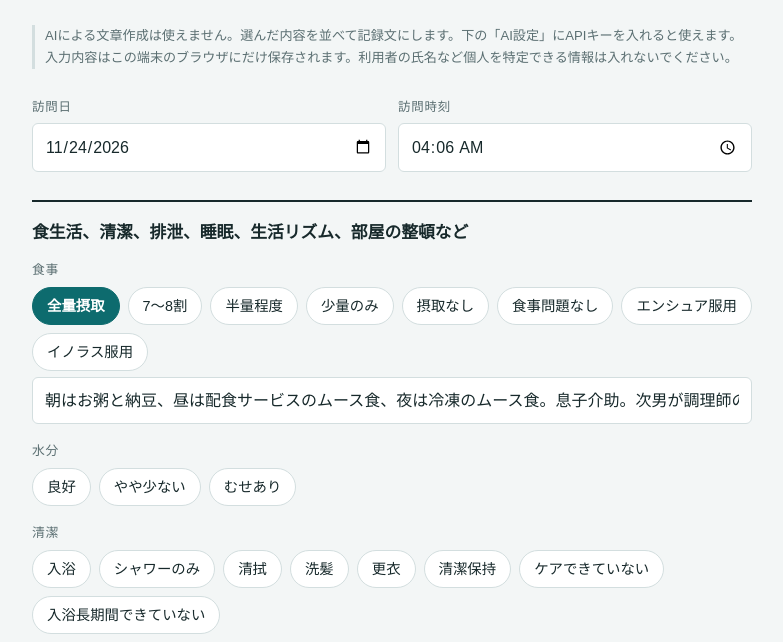
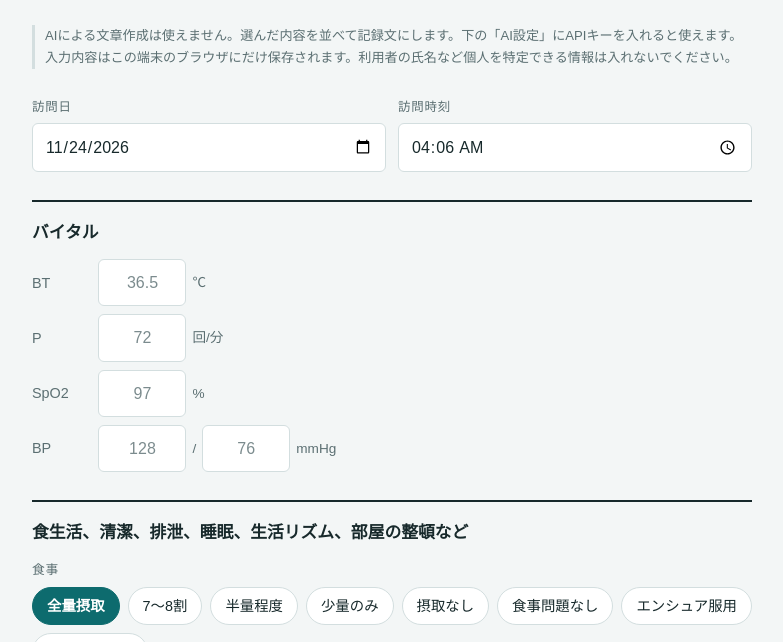
Before and after one commit to Zuma2416/nursing-record-tool, a plain HTML site: page index.html in a window 1280 px wide. Shown: the part 83-725 px from the top of the page, without its empty margins (248-1031 px from the left). Drawn offline with Linux system fonts and the light colour scheme; a web font is replaced by a local one.

Commit message:
バイタル入力、項目ごとの自由記述欄、中途覚醒あり・施設入居を追加
Co-Authored-By: Claude Opus 5.5 <noreply@anthropic.com>

```diff
--- a/index.html
+++ b/index.html
@@ -64,6 +64,12 @@
     font: inherit; color: var(--fg); background: var(--surface);
     border: 1px solid var(--line); border-radius: 6px; padding: 9px 12px; width: 100%; min-width: 0;
   }
+  .vitals { display: grid; grid-template-columns: 1fr; gap: 8px; max-width: 360px; }
+  .vital { display: flex; align-items: center; gap: 6px; }
+  .vital-label { min-width: 4.2em; font-size: .9rem; color: var(--muted); }
+  .vital input { width: 5.5em; flex: 0 0 auto; text-align: center; }
+  .vital-sep { min-width: 0 !important; }
+  .vital-unit { font-size: .85rem; color: var(--muted); min-width: 3em; }
   textarea { min-height: 7em; resize: vertical; line-height: 1.7; }
   input:focus-visible, textarea:focus-visible, button:focus-visible {
     outline: 2px solid var(--accent); outline-offset: 2px;
@@ -184,7 +190,7 @@
       <span class="status" id="status" role="status"></span>
     </div>
     <p class="note" id="lastRun" aria-live="polite"></p>
-    <p class="note" id="ver">版 2026-11-02j</p>
+    <p class="note" id="ver">版 2026-11-24a</p>
     <p class="note">入力例が入っています。「全部クリア」で空にできます。</p>
   </section>
 
@@ -238,8 +244,8 @@
       opts: ["定期的に排便|排便は定期的にあり", "下剤使用|下剤使用", "下剤なし|下剤使用なし", "排尿著変なし|排尿に著変なし", "失禁あり|失禁あり", "リハビリパンツ使用|リハビリパンツ使用", "オムツ使用|オムツ使用", "ポータブルトイレ使用|ポータブルトイレ使用"] },
     { id: "lastbm", sec: "life", label: "最終排便", mode: "one",
       opts: ["本日|最終排便は本日あり", "昨日|最終排便は昨日あり", "2日前|最終排便は2日前", "3日以上なし|最終排便から3日以上経過"] },
-    { id: "sleep", sec: "life", label: "睡眠・生活リズム", mode: "one",
-      opts: ["著変なし|睡眠、生活リズムに著変なし", "眠剤内服・眠れている|眠剤内服し夜間眠れている", "不眠あり|夜間の不眠あり", "日中傾眠|日中の傾眠あり", "昼夜逆転傾向|昼夜逆転傾向あり"] },
+    { id: "sleep", sec: "life", label: "睡眠・生活リズム", mode: "multi",
+      opts: ["著変なし|睡眠、生活リズムに著変なし", "眠剤内服・眠れている|眠剤内服し夜間眠れている", "不眠あり|夜間の不眠あり", "中途覚醒あり|中途覚醒あり", "日中傾眠|日中の傾眠あり", "昼夜逆転傾向|昼夜逆転傾向あり"] },
     { id: "room", sec: "life", label: "部屋の整頓", mode: "one",
       opts: ["整頓されている|室内は整頓されている", "やや乱雑|室内がやや乱雑", "転倒リスクあり|室内に物が多く転倒リスクあり"] },
 
@@ -250,7 +256,7 @@
     { id: "greet", sec: "mental", label: "訪問時の様子", mode: "one", opts: ["本人が出迎え|インターフォンを押すと本人出迎えあり。許可を得て入室", "家族が出迎え|家族が出迎えあり"], ph: "例：インターフォンにて息子が出迎えあり" },
 
     { id: "family", sec: "social", label: "住まい・対人関係", mode: "multi", ph: "例：息子2人と同居",
-      opts: ["家族関係良好|家族関係良好", "同居家族あり|同居家族あり", "近隣交流あり|近隣との交流あり", "グループホーム入居|グループホーム入居中", "同居者と良好|同居者との関係良好", "世話人と良好|世話人との関係良好", "施設でトラブルなし|施設でのトラブルなし", "対人トラブルなし|対人関係トラブルなし", "独居|独居", "引きこもりがち|引きこもりがちで、関わる人は少ない"] },
+      opts: ["家族関係良好|家族関係良好", "同居家族あり|同居家族あり", "近隣交流あり|近隣との交流あり", "グループホーム入居|グループホーム入居中", "施設入居|施設入居中", "同居者と良好|同居者との関係良好", "世話人と良好|世話人との関係良好", "施設でトラブルなし|施設でのトラブルなし", "対人トラブルなし|対人関係トラブルなし", "独居|独居", "引きこもりがち|引きこもりがちで、関わる人は少ない"] },
     { id: "service", sec: "social", label: "サービス利用", mode: "multi",
       opts: ["デイサービス|デイサービス利用", "ヘルパー|ヘルパー利用", "訪問リハ|訪問リハビリ利用", "配食サービス|配食サービス利用", "作業所|作業所利用", "通所|通所利用", "サービス利用なし|サービス利用なし"] },
     { id: "refusal", sec: "social", label: "訪問への対応", mode: "one",
@@ -259,13 +265,15 @@
     { id: "care", sec: "care", label: "実施内容", mode: "multi",
       opts: ["状態確認", "服薬確認", "バイタルサイン測定", "リハビリテーション", "清潔ケア", "排泄ケア", "食事介助", "家族への助言・相談対応", "医師への報告", "生活状況の確認", "生活指導", "思いの傾聴"] }
   ];
+  // どの項目にも自由記述欄を付ける（例文がない項目は共通の案内文）
+  ITEMS.forEach(function (it) { if (!it.ph) it.ph = it.label + "について自由に記述"; });
   var SAMPLE_SEL = { meal: ["全量摂取"], excretion: ["下剤使用"], lastbm: ["昨日"], sleep: ["著変なし"], mental: ["変わりなし"],
     family: ["家族関係良好"], service: ["デイサービス"], refusal: ["拒否なし"], care: ["状態確認", "服薬確認", "リハビリテーション"] };
   var SAMPLE_TXT = { meal: "朝はお粥と納豆、昼は配食サービスのムース食、夜は冷凍のムース食。息子介助。次男が調理師のためペースト食を作成している",
     greet: "インターフォンにて息子が出迎えあり", family: "息子2人と同居" };
 
   var LS = "nursing-record-v2";
-  var state = { sel: {}, txt: {}, memo: "", out: {}, date: "", time: "", withHeads: true, withDate: false, autoClear: true, fresh: true };
+  var state = { vital: {}, sel: {}, txt: {}, memo: "", out: {}, date: "", time: "", withHeads: true, withDate: false, autoClear: true, fresh: true };
   var sample = null, ctl = null, busy = false;
   // 入力を変えたのに記録文を作り直していない状態
   var dirty = false;
@@ -306,12 +314,59 @@
     else { state.sel = JSON.parse(JSON.stringify(SAMPLE_SEL)); state.txt = JSON.parse(JSON.stringify(SAMPLE_TXT)); state.fresh = true; }
   }
   function save() {
-    try { localStorage.setItem(LS, JSON.stringify({ sel: state.sel, txt: state.txt, memo: state.memo, out: state.out, date: state.date, time: state.time, withHeads: state.withHeads, withDate: state.withDate, autoClear: state.autoClear })); } catch (e) {}
+    try { localStorage.setItem(LS, JSON.stringify({ vital: state.vital, sel: state.sel, txt: state.txt, memo: state.memo, out: state.out, date: state.date, time: state.time, withHeads: state.withHeads, withDate: state.withDate, autoClear: state.autoClear })); } catch (e) {}
+  }
+
+  /* ---------- バイタル ---------- */
+  var VITALS = [
+    { k: "bt", label: "BT", unit: "℃", ph: "36.5" },
+    { k: "p", label: "P", unit: "回/分", ph: "72" },
+    { k: "spo2", label: "SpO2", unit: "%", ph: "97" },
+    { k: "sys", label: "BP", unit: "/", ph: "128", pair: "dia" }
+  ];
+  function vitalText() {
+    var v = state.vital || {}, g = function (k) { return String(v[k] || "").trim().replace(/[０-９．]/g, function (c) { return String.fromCharCode(c.charCodeAt(0) - 0xFEE0); }); };
+    var a = [];
+    if (g("bt")) a.push("BT" + g("bt") + "℃");
+    if (g("p")) a.push("P" + g("p") + "回/分");
+    if (g("spo2")) a.push("SpO2 " + g("spo2") + "%");
+    if (g("sys") || g("dia")) a.push("BP" + (g("sys") || "-") + "/" + (g("dia") || "-") + "mmHg");
+    return a.length ? a.join("、") + "。" : "";
+  }
+  function buildVitalInputs(root) {
+    var box = el("section", "sec");
+    box.appendChild(el("h2", null, "バイタル"));
+    var grid = el("div", "vitals");
+    VITALS.forEach(function (f) {
+      var w = el("label", "vital");
+      w.appendChild(el("span", "vital-label", f.label));
+      var inp = el("input"); inp.type = "text"; inp.inputMode = "decimal"; inp.id = "vital-" + f.k; inp.placeholder = f.ph;
+      inp.value = (state.vital || {})[f.k] || "";
+      inp.addEventListener("input", function () {
+        state.vital = state.vital || {}; state.vital[f.k] = inp.value; save();
+        var o = $("out-vital"); if (o) o.value = vitalText();
+      });
+      w.appendChild(inp);
+      if (f.pair) {
+        w.appendChild(el("span", "vital-unit vital-sep", "/"));
+        var inp2 = el("input"); inp2.type = "text"; inp2.inputMode = "decimal"; inp2.id = "vital-" + f.pair; inp2.placeholder = "76";
+        inp2.setAttribute("aria-label", "BP（下）");
+        inp2.value = (state.vital || {})[f.pair] || "";
+        inp2.addEventListener("input", function () {
+          state.vital = state.vital || {}; state.vital[f.pair] = inp2.value; save();
+          var o = $("out-vital"); if (o) o.value = vitalText();
+        });
+        w.appendChild(inp2); w.appendChild(el("span", "vital-unit", "mmHg"));
+      } else w.appendChild(el("span", "vital-unit", f.unit));
+      grid.appendChild(w);
+    });
+    box.appendChild(grid); root.appendChild(box);
   }
 
   /* ---------- 入力欄 ---------- */
   function buildInputs() {
     var root = $("inputs"); root.innerHTML = "";
+    buildVitalInputs(root);
     SEC.forEach(function (sec) {
       var box = el("section", "sec");
       var h = el("h2", null, sec.title); box.appendChild(h);
@@ -355,6 +410,18 @@
   function buildOutputs() {
     var root = $("outputs"); root.innerHTML = "";
     var head = el("h2", null, "記録"); root.appendChild(head);
+    (function () {
+      var w = el("div", "out");
+      var l = el("h3", null, "バイタル"); l.id = "oh-vital";
+      var ta = el("textarea"); ta.id = "out-vital"; ta.setAttribute("aria-labelledby", "oh-vital");
+      ta.style.minHeight = "3em"; ta.value = vitalText();
+      ta.placeholder = "上のバイタル欄に入力するとここに入ります。";
+      var cb = el("button", "btn copy-one", "コピー"); cb.type = "button"; cb.setAttribute("aria-label", "バイタルをコピー");
+      cb.addEventListener("click", function () { copyOne(ta, cb); });
+      var hd = el("div", "out-head"); hd.appendChild(l); hd.appendChild(cb);
+      var box = el("div", "out-box"); box.appendChild(hd); box.appendChild(ta);
+      w.appendChild(box); root.appendChild(w);
+    })();
     SEC.forEach(function (sec) {
       var w = el("div", "out");
       var l = el("h3", null, sec.title); var lid = "oh-" + sec.key; l.id = lid;
@@ -655,6 +722,8 @@
       var p = state.date.split("-"), d = new Date(+p[0], +p[1] - 1, +p[2]);
       parts.push("訪問日時：" + p[0] + "年" + (+p[1]) + "月" + (+p[2]) + "日(" + "日月火水木金土".charAt(d.getDay()) + ")" + (state.time ? " " + state.time : ""));
     }
+    var vt = ($("out-vital").value || "").trim();
+    if (vt) parts.push(state.withHeads ? "【バイタル】\n" + vt : vt);
     SEC.forEach(function (sec) {
       var t = ($("out-" + sec.key).value || "").trim(); if (!t) return;
       parts.push(state.withHeads ? "【" + sec.title + "】\n" + t : t);
@@ -703,7 +772,7 @@
     var fallback = function () { toast("コピーできませんでした。記録欄を長押しして手動でコピーしてください"); };
     var done = function () {
       if (state.autoClear !== false) {
-        state.sel = {}; state.txt = {}; state.memo = ""; state.out = {};
+        state.vital = {}; state.sel = {}; state.txt = {}; state.memo = ""; state.out = {};
         state.date = today(); state.time = nowTime(); $("date").value = state.date; $("time").value = state.time;
         dirty = false;
         save(); buildInputs(); buildOutputs(); toast("コピーしました。入力と記録は消しました");
@@ -720,7 +789,7 @@
       return;
     }
     clearTimeout(clearTimer); clearBtn.dataset.armed = ""; clearBtn.textContent = "全部クリア";
-    state.sel = {}; state.txt = {}; state.memo = ""; state.out = {};
+    state.vital = {}; state.sel = {}; state.txt = {}; state.memo = ""; state.out = {};
     save(); buildInputs(); buildOutputs(); toast("すべて空にしました");
   });
 
@@ -758,7 +827,7 @@
     { k: "chohen", label: "変化なしは「著変なし」", rule: "メモに異常や変化の記載がない項目は、「食事、排泄に著変なし。」のように「著変なし」で1文にまとめる。異常や変化がある項目は個別に書く。" },
     { k: "honnin", label: "「本人」「家族」で統一", rule: "利用者は「本人」と書く。「利用者」「患者」「〜さん」「ご本人」は使わない。同居者や介護者は、メモに続柄があれば「息子」「妻」のように続柄で書き、なければ「家族」と書く。「ご家族」は使わない。" },
     { k: "num", label: "数値は半角＋単位", rule: "数値はすべて半角で書き、単位を付ける（例：BT36.5℃、BP128/76mmHg、SpO2 97%、水分約800ml、週2回）。全角数字や漢数字は使わない。" },
-    { k: "vital", label: "バイタルは BT→BP→P→SpO2", rule: "バイタルサインがメモにあるときは、「BT36.5℃、BP128/76mmHg、P72回/分、SpO2 97%。」のように BT、BP、P、SpO2 の順で1文にまとめる。「体温」「血圧」「脈拍」「酸素飽和度」ではなく略語で書く。メモにない項目は書かない。" },
+    { k: "vital", label: "バイタルは BT→P→SpO2→BP", rule: "バイタルサインがメモにあるときは、「BT36.5℃、P72回/分、SpO2 97%、BP128/76mmHg。」のように BT、P、SpO2、BP の順で1文にまとめる。「体温」「血圧」「脈拍」「酸素飽和度」ではなく略語で書く。メモにない項目は書かない。" },
     { k: "tame", label: "理由と対応は「〜のため〜実施」", rule: "ケアの理由と実施内容は、「便秘傾向のため腹部マッサージ実施。」のように「〜のため〜実施」の形でつなぐ。理由がメモにないときは理由を作らず、実施内容だけを書く。" },
     { k: "uttae", label: "発言は「〜の訴えあり」", rule: "本人や家族の発言は、「腰痛の訴えあり。」「夜間2回トイレに起きたとのこと。」のように「〜の訴えあり」「〜とのこと」で書く。カギ括弧「」で発言をそのまま引用しない。" },
     { k: "shido", label: "助言は「〜を伝える」「〜指導」", rule: "本人や家族への説明・助言は、「水分摂取の必要性を伝える。」「転倒予防について指導。」のように「〜を伝える」「〜指導」で書く。「〜するように言った」「〜をお願いした」は使わない。" },
```
